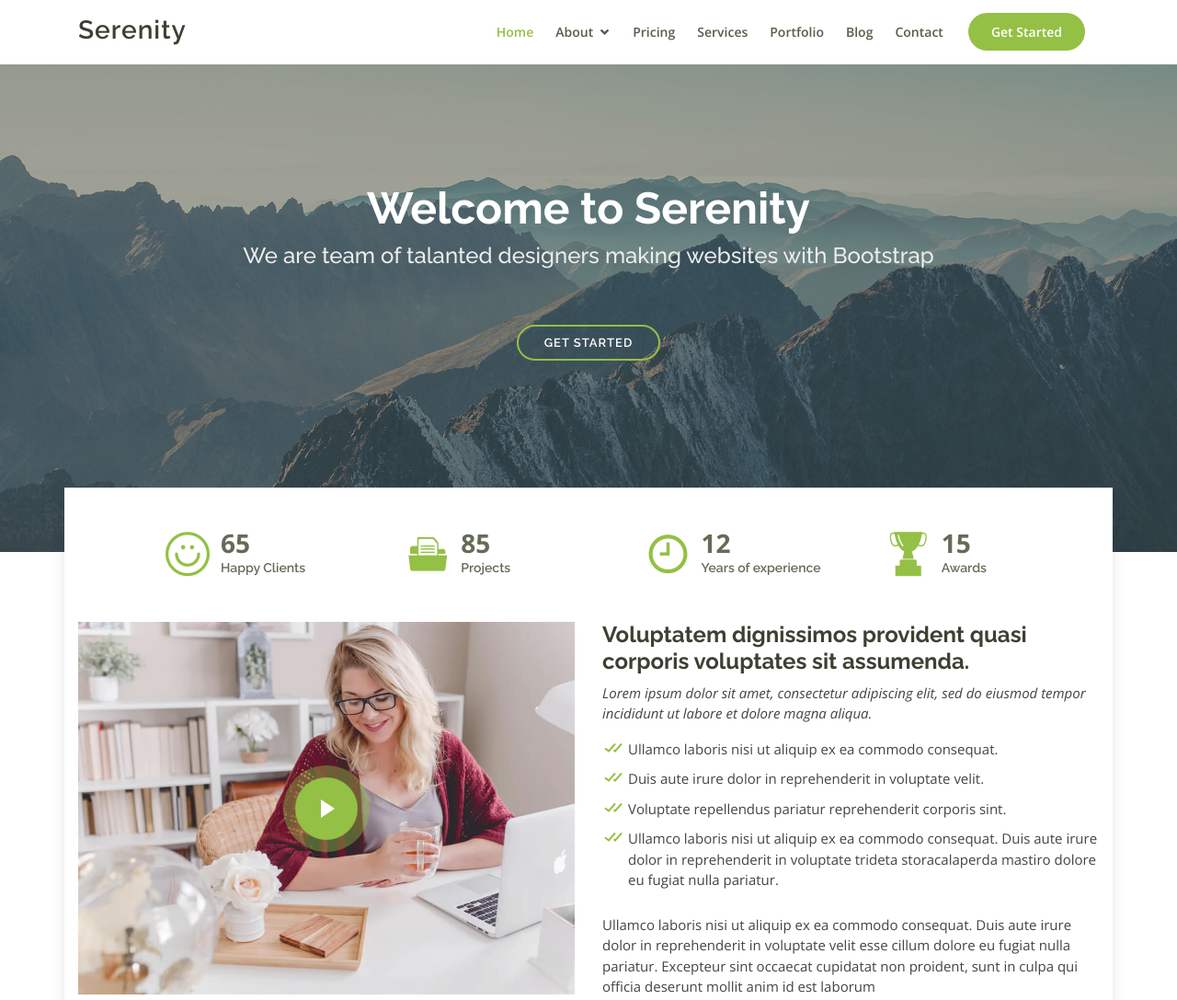
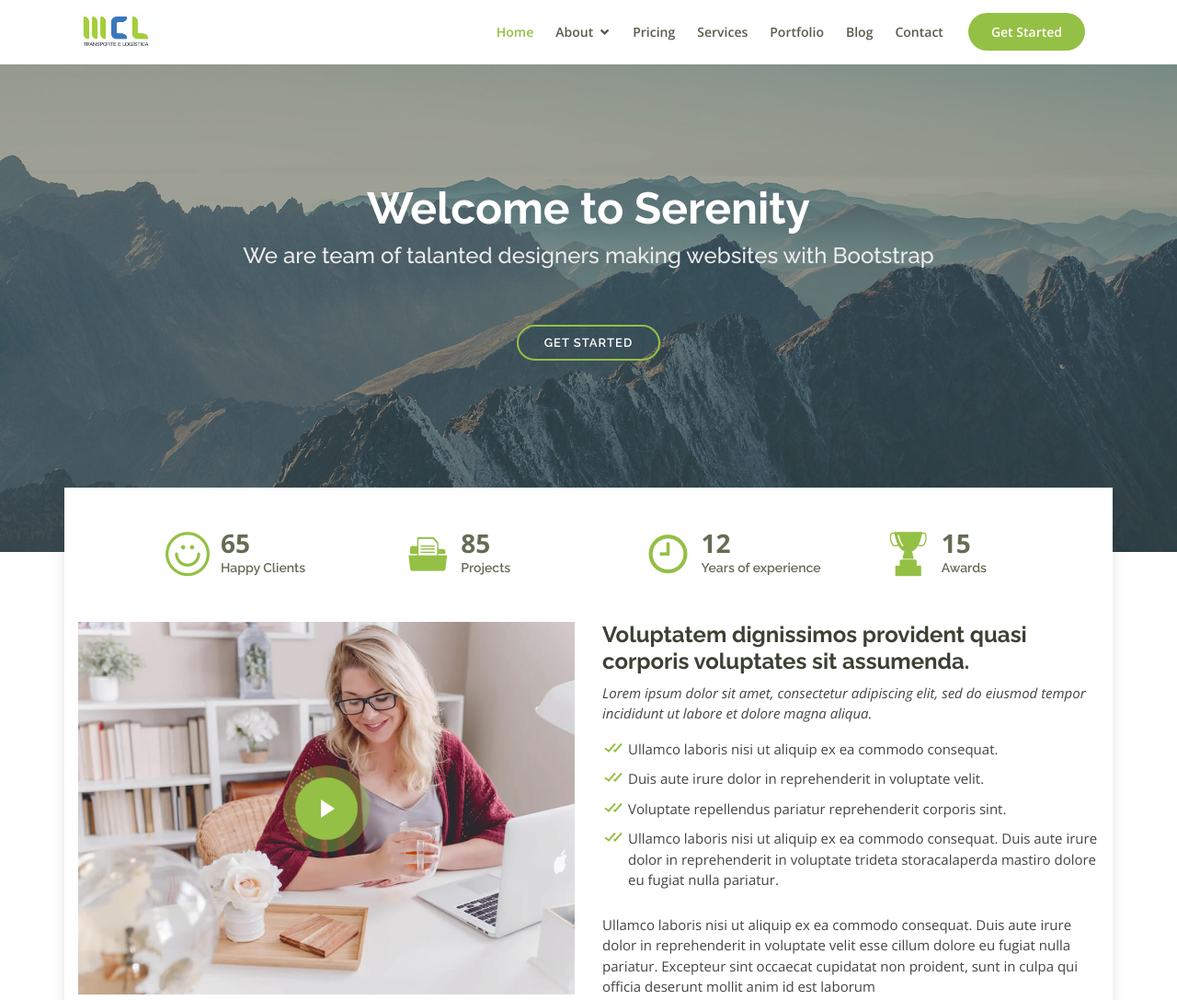
Before and after one commit to mateuspena/mcl, a plain HTML site: page index.html in a window 1280 px wide. Shown: the top 1087 px of the page at 92% size. Drawn offline with nearby package versions, Linux system fonts and the light colour scheme.

Commit message:
logomarca

```diff
--- a/index.html
+++ b/index.html
@@ -5,7 +5,7 @@
   <meta charset="utf-8">
   <meta content="width=device-width, initial-scale=1.0" name="viewport">
 
-  <title>Serenity Bootstrap Template - Index</title>
+  <title>MCL</title>
   <meta content="" name="descriptison">
   <meta content="" name="keywords">
 
@@ -43,9 +43,9 @@
     <div class="container d-flex">
 
       <div class="logo mr-auto">
-        <h1 class="text-light"><a href="index.html">Serenity</a></h1>
+<!--        <h1 class="text-light"><a href="index.html">Serenity</a></h1>-->
         <!-- Uncomment below if you prefer to use an image logo -->
-        <!-- <a href="index.html"><img src="assets/img/logo.png" alt="" class="img-fluid"></a>-->
+         <a href="index.html"><img src="assets/img/custom/logomarca.jpeg" alt="" class="img-fluid"></a>
       </div>
 
       <nav class="nav-menu d-none d-lg-block">
```
Also changed, not shown: assets/img/custom/logomarca.jpeg (added).
